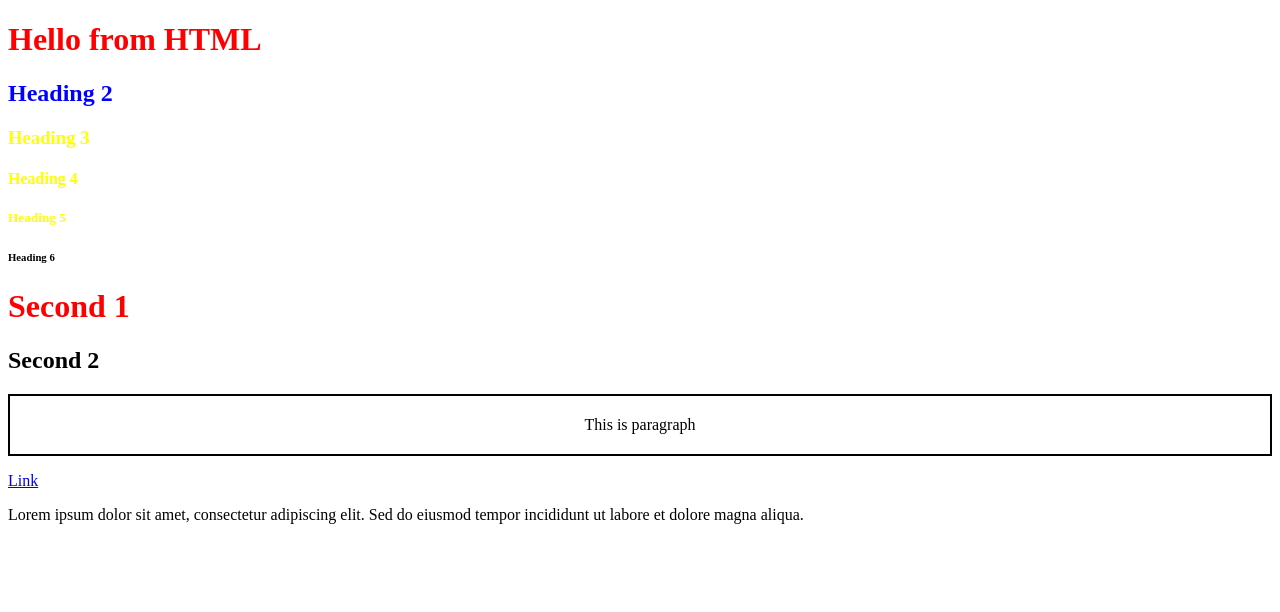
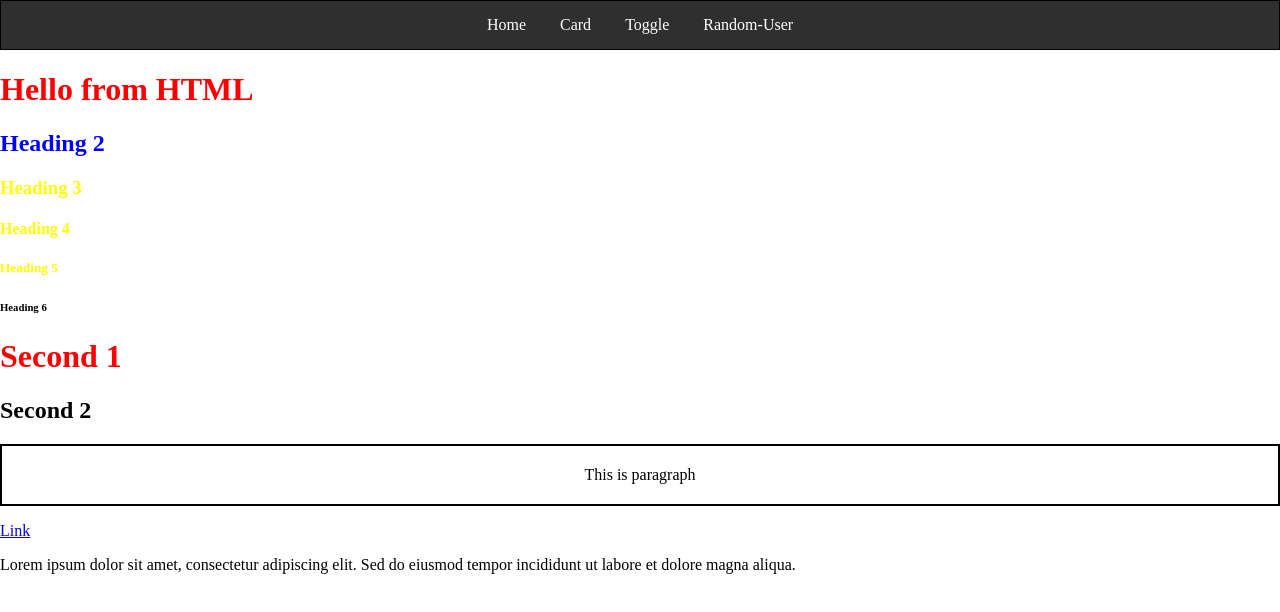
Before and after one commit to dtulasipriya37-art/autosuggest, a website: page frontend/index.html in a window 1280 px wide. Drawn offline with Linux system fonts and the light colour scheme.

Commit message:
completed navbar

```diff
--- a/frontend/css/index.css
+++ b/frontend/css/index.css
@@ -17,3 +17,27 @@
     padding: 20px;
     text-align: center;
 }
+
+.navbar {
+    border: 1px;
+    border-style: solid;
+    border-color: rgb(0, 0, 0);
+    padding: 15px;
+    background-color: rgb(48, 47, 47);
+    text-align: center;
+}
+
+.navbar a {
+    color: rgb(255, 255, 255);
+    padding: 15px;
+    text-decoration: none;
+}
+
+.navbar a:hover {
+    background-color:darkslategray;
+    color:rgb(170, 231, 231);
+}
+
+body {
+    margin: 0px;
+}
--- a/frontend/index.html
+++ b/frontend/index.html
@@ -7,6 +7,13 @@
     <link rel="stylesheet" href="css/index.css">
 </head>
 <body>
+    <div class = "navbar">
+        <a href="">Home</a>
+        <a href="">Card</a>
+        <a href="">Toggle</a>
+        <a href="">Random-User</a>
+
+    </div>
     <h1>Hello from HTML</h1>
     <h2 id="heading2">Heading 2</h2>
     <h3 class="heading">Heading 3</h3>
```
